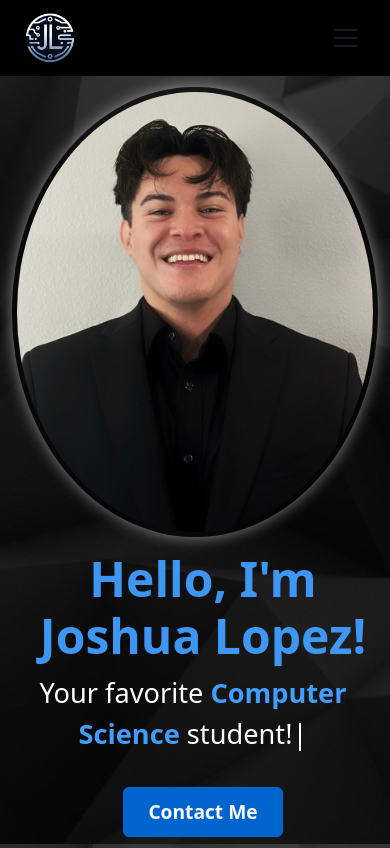
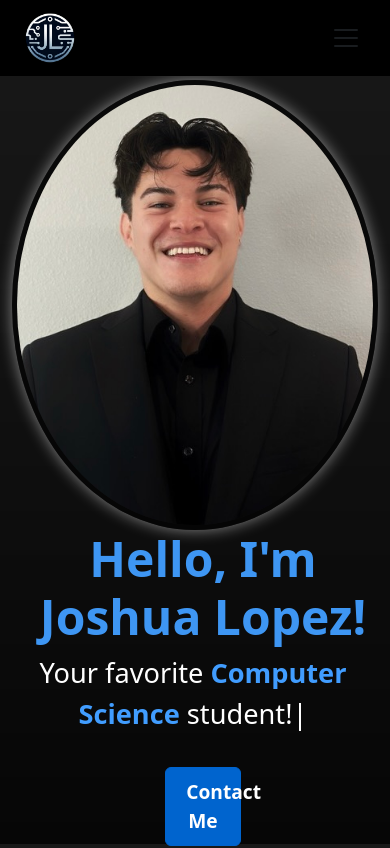
Before and after one commit to Joshua11l/public-portfolio, a React (Create React App) app: page / in a window 390 px wide. Shown: the top 848 px of the page. Built offline with nearby package versions, Linux system fonts and the light colour scheme.

Commit message:
Work pls

```diff
--- a/src/App.css
+++ b/src/App.css
@@ -7,6 +7,13 @@ body {
   background-size: cover;
   background-position: center;
   background-attachment: fixed;
+}
+
+@media (max-width: 768px) { /* Adjusts settings for mobile devices */
+  body {
+    background-image: linear-gradient(rgba(0, 0, 0, 0.9), rgba(0, 0, 0, 0.977)) !important; /* Gradient black background with the image */
+    /* Set background color to black */
+  }
 }
 
 
--- a/src/contact-folder/contact.css
+++ b/src/contact-folder/contact.css
@@ -8,6 +8,11 @@
     border-right: 1px solid #fff; /* White right border */
     border-bottom: none; /* No bottom border */
 }
+
+.small-width-button {
+    width: 100px !important; /* or any width you prefer */
+}
+
 
 .contact-header{
     font-size: 3rem; /* Larger heading */
@@ -59,7 +64,7 @@
 
 .btn-primary {
     display: block; /* Block level so it doesn't sit inline */
-    width: 50%; /* Matching button width to input widths */
+    width: 50% !important; /* Matching button width to input widths */
     margin: 20px auto 0;
     background-color: rgb(0, 123, 255) ;
     font-weight: bold;/* Extra margin on top, auto for centering */
--- a/src/contact-folder/contact.js
+++ b/src/contact-folder/contact.js
@@ -40,9 +40,11 @@ const Contact = () => {
                                 <Form.Control as="textarea" name="message" rows={3} placeholder="Your Message" size="md" className="mb-3 contact-input" />
                                 <ValidationError prefix="Message" field="message" errors={state.errors} />
                             </Form.Group>
-                            <Button variant="primary" type="submit" disabled={state.submitting}>
-                                {state.submitting ? 'Sending...' : 'Send'}
-                            </Button>
+                            <Button variant="primary" type="submit" disabled={state.submitting} className="small-width-button">
+    {state.submitting ? 'Sending...' : 'Send'}
+</Button>
+
+
                         </Form>
                     )}
                 </Col>
```
